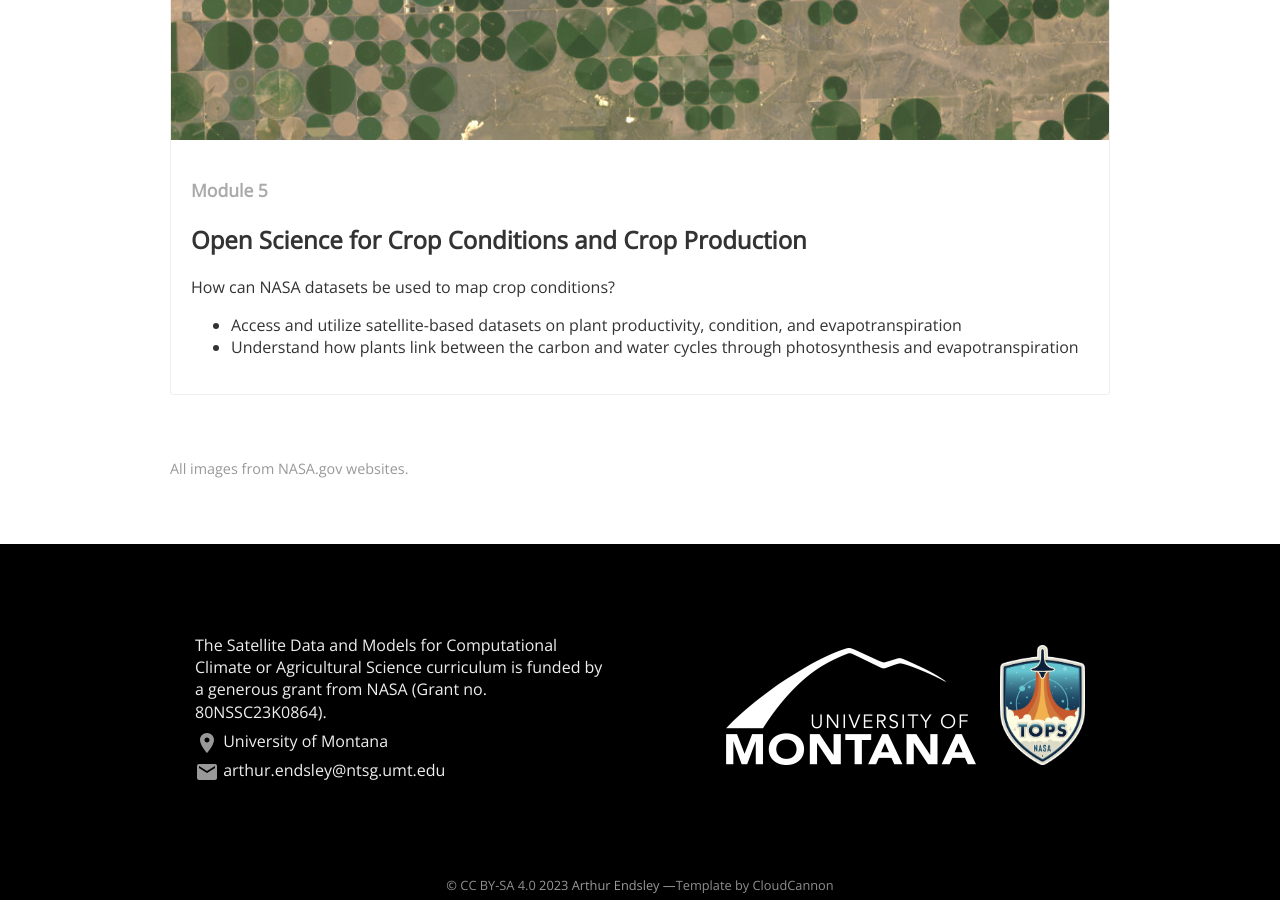
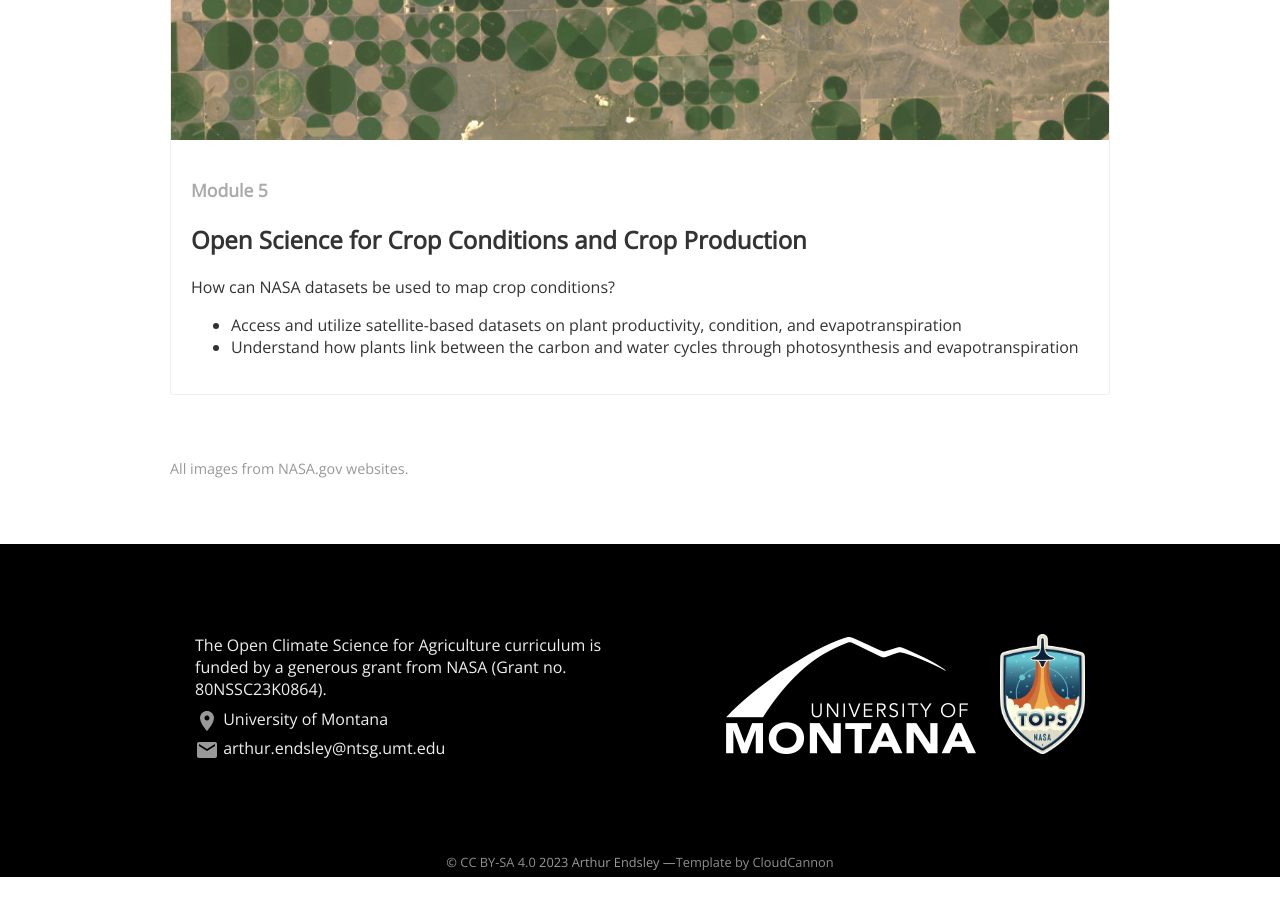
Before and after one commit to OpenClimateScience/OpenClimateScience.github.io, a Jekyll site: the page built from curriculum.md, in a window 1280 px wide and 900 px high, scrolled down 1825 px. Built offline with Jekyll 4.4.1, drawn with Linux system fonts in a browser that asks for light colours; nearby versions of some CDN libraries; after the commit the page ends 2702 px from its top, so only the background shows below that; some of the changed text lies outside the part shown.

Commit message:
Changed the named of the curriculum--yes, I know

```diff
--- a/_data/company.yml
+++ b/_data/company.yml
@@ -1,5 +1,5 @@
-company_name: Computational Climate Science
-mission_statement: The Satellite Data and Models for Computational Climate or Agricultural Science curriculum is funded by a generous grant from NASA (Grant no. 80NSSC23K0864).
+company_name: Open Climate Science for Agriculture
+mission_statement: The Open Climate Science for Agriculture curriculum is funded by a generous grant from NASA (Grant no. 80NSSC23K0864).
 address: 32 Campus Dr, Missoula, MT 59812
 address_display: University of Montana
 email: arthur.endsley@ntsg.umt.edu
--- a/curriculum.md
+++ b/curriculum.md
@@ -10,7 +10,7 @@ permalink: /curriculum
 	</div>
 	<div class="container">
 		<p>
-		Our curriculum, <b>"Satellite Data and Models Informing Agricultural Science,"</b> is composed of five (5) modules, each designed to be taught in about 4 hours. A brief description of each module is presented below; detailed information will be available later in 2023.
+		Our curriculum, <b>"Open Climate Science for Agriculture,"</b> is composed of five (5) modules, each designed to be taught in about 4 hours. A brief description of each module is presented below; detailed information will be available later in 2023.
 		</p>
 	</div>
 </header>
```
